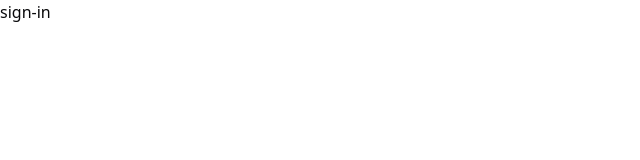
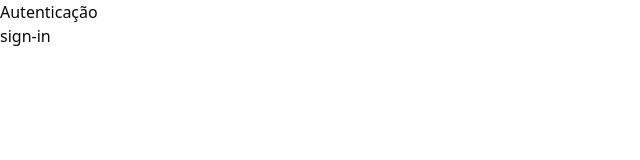
Before and after one commit to pfrancaneto/06-pizzashop-web, a React app: page /sign-in in a window 1280 px wide. Shown: the top 160 px of the page, without its empty margins (0-640 px from the left). Built offline with nearby package versions, Linux system fonts and the light colour scheme; the HTML template or start-up script is replaced by a standard one.

Commit message:
criando layouts usando react router

```diff
--- a/package.json
+++ b/package.json
@@ -31,6 +31,7 @@
     "eslint-plugin-react": "^7.37.5",
     "eslint-plugin-react-hooks": "^5.2.0",
     "eslint-plugin-simple-import-sort": "^12.1.1",
+    "eslint-plugin-unused-imports": "^4.1.4",
     "globals": "^16.0.0",
     "prettier": "^3.5.3",
     "prettier-plugin-tailwindcss": "^0.6.12",
--- /dev/null
+++ b/src/pages/_layouts/app.tsx
@@ -0,0 +1,10 @@
+import { Outlet } from 'react-router';
+
+export function App() {
+  return (
+    <div>
+      <h1>Cabeçalho</h1>
+      <Outlet />
+    </div>
+  );
+}
--- /dev/null
+++ b/src/pages/_layouts/auth.tsx
@@ -0,0 +1,10 @@
+import { Outlet } from 'react-router';
+
+export function Auth() {
+  return (
+    <div>
+      <h1>Autenticação</h1>
+      <Outlet />
+    </div>
+  );
+}
```
Also changed, not shown: src/router.tsx (+12 -2 lines), 1 other file (tests, documents, lock files or other folders).
